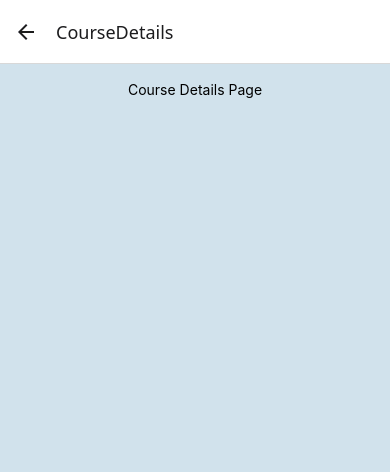
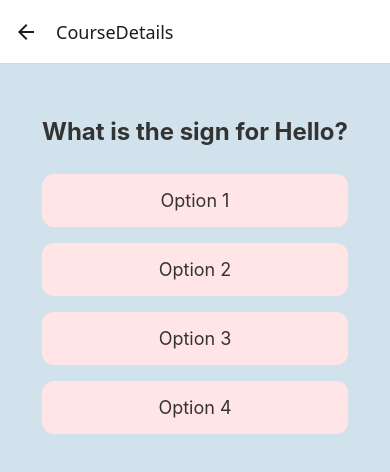
Before and after one commit to Signify-Team/SignifyApplication, a React Native app: screen /CourseDetails in a window 390 px wide. Shown: the top 472 px of the page. Built offline with nearby package versions, Linux system fonts and the light colour scheme.

Commit message:
Questions Logic Implementation.

```diff
--- /dev/null
+++ b/front-end-layer/components/GestureQuestion.js
@@ -0,0 +1,41 @@
+/**
+ * @file GestureQuestions.js
+ * @description Asks the user to open up the camera and asks a gesture question.
+ *
+ * @datecreated 19.12.2024
+ * @lastmodified 19.12.2024
+ */
+
+import React from 'react';
+import { View, Text, Button } from 'react-native';
+import styles from '../styles/QuestionStyles';
+// import { Camera } from 'expo-camera';
+
+const GestureQuestion = ({ data, onAnswer }) => {
+    // const [hasPermission, setHasPermission] = React.useState(null);
+
+    // React.useEffect(() => {
+    //     (async () => {
+    //         const { status } = await Camera.requestCameraPermissionsAsync();
+    //         setHasPermission(status === 'granted');
+    //     })();
+    // }, []);
+
+    // if (hasPermission === null) {
+    //     return <Text>Requesting camera permission...</Text>;
+    // }
+
+    // if (hasPermission === false) {
+    //     return <Text>No access to camera</Text>;
+    // }
+
+    return (
+        <View style={styles.gestContainer}>
+            <Text style={styles.prompt}>{data.prompt}</Text>
+            {/* <Camera style={styles.camera} /> */}
+            <Button title="Submit Gesture" onPress={() => onAnswer('gestureCaptured')} />
+        </View>
+    );
+};
+
+export default GestureQuestion;
--- /dev/null
+++ b/front-end-layer/components/MultipleChoiceQuestion.js
@@ -0,0 +1,32 @@
+/**
+ * @file MultipleChoiceQuestion.js
+ * @description Displays a multiple choice question with options.
+ *
+ * @datecreated 19.12.2024
+ * @lastmodified 19.12.2024
+ */
+
+import React from 'react';
+import { View, Text, TouchableOpacity } from 'react-native';
+import styles from '../styles/QuestionStyles';
+
+const MultipleChoiceQuestion = ({ data, onAnswer }) => {
+    return (
+        <View style={styles.multContainer}>
+            <Text style={styles.question}>{data.question}</Text>
+            <View style={styles.optionsContainer}>
+                {data.options.map((option, index) => (
+                    <TouchableOpacity
+                        key={index}
+                        style={styles.optionButton}
+                        onPress={() => onAnswer(option)}
+                    >
+                        <Text style={styles.optionText}>{option}</Text>
+                    </TouchableOpacity>
+                ))}
+            </View>
+        </View>
+    );
+};
+
+export default MultipleChoiceQuestion;
--- /dev/null
+++ b/front-end-layer/components/Question.js
@@ -0,0 +1,28 @@
+/**
+ * @file Question.js
+ * @description Handles rendering of different question types.
+ *
+ * @datecreated 19.12.2024
+ * @lastmodified 19.12.2024
+ */
+
+import React from 'react';
+import { View } from 'react-native';
+import MultipleChoiceQuestion from './MultipleChoiceQuestion';
+import GestureQuestion from './GestureQuestion';
+import styles from '../styles/QuestionStyles';
+
+const Lesson = ({ lessonType, questionData, onAnswer }) => {
+    return (
+        <View style={styles.quesContainer}>
+            {lessonType === 'multipleChoice' && (
+                <MultipleChoiceQuestion data={questionData} onAnswer={onAnswer} />
+            )}
+            {lessonType === 'gesture' && (
+                <GestureQuestion data={questionData} onAnswer={onAnswer} />
+            )}
+        </View>
+    );
+};
+
+export default Lesson;
--- a/front-end-layer/screens/CourseDetailsPage.js
+++ b/front-end-layer/screens/CourseDetailsPage.js
@@ -6,30 +6,39 @@
  * @lastmodified 19.12.2024
  */
 
-import React from 'react';
-import {
-    View,
-    Text,
-} from 'react-native';
+import React, { useState } from 'react';
+import { View, ScrollView } from 'react-native';
+import Lesson from '../components/Question';
 import styles from '../styles/styles';
 
-// Course Details Page Layout
-const CourseDetailsPage =
-    () => {
-        return (
-            <View
-                style={
-                    styles.container
-                }>
-                <Text
-                    style={
-                        styles.text
-                    }>
-                    Course Details
-                    Page
-                </Text>
-            </View>
-        );
+const lessons = [
+    { id: 1, type: 'multipleChoice', data: { question: 'What is the sign for Hello?', options: ['Option 1', 'Option 2', 'Option 3', 'Option 4'] } },
+    { id: 2, type: 'gesture', data: { prompt: 'Perform the gesture for "Hello".' } },
+];
+
+const CourseDetailPage = () => {
+    const [currentLessonIndex, setCurrentLessonIndex] = useState(0);
+
+    const handleAnswer = (answer) => {
+        console.log('User Answer:', answer);
+        if (currentLessonIndex < lessons.length - 1) {
+            setCurrentLessonIndex(currentLessonIndex + 1);
+        } else {
+            console.log('Course Completed');
+        }
     };
 
-export default CourseDetailsPage;
+    return (
+        <View style={styles.container}>
+            <ScrollView contentContainerStyle={styles.scrollContainer}>
+                <Lesson
+                    lessonType={lessons[currentLessonIndex].type}
+                    questionData={lessons[currentLessonIndex].data}
+                    onAnswer={handleAnswer}
+                />
+            </ScrollView>
+        </View>
+    );
+};
+
+export default CourseDetailPage;
--- /dev/null
+++ b/front-end-layer/styles/QuestionStyles.js
@@ -0,0 +1,69 @@
+/**
+ * @file QuestionStyles.js
+ * @description Includes styles for different question components.
+ *
+ * @datecreated 19.12.2024
+ * @lastmodified 19.12.2024
+ */
+
+import {
+    StyleSheet,
+    Dimensions,
+} from 'react-native';
+import {
+    COLORS,
+} from '../utils/constants';
+
+const {width, height} =
+    Dimensions.get(
+        'window',
+    );
+
+export default StyleSheet.create({
+    quesContainer: {
+        flex: 1,
+        backgroundColor: COLORS.neutral_base_soft,
+        justifyContent: 'center',
+        alignItems: 'center',
+        padding: 16,
+    },
+    multContainer: {
+        width: '100%',
+        alignItems: 'center',
+    },
+    question: {
+        fontSize: 24,
+        fontWeight: 'bold',
+        marginBottom: 20,
+        color: COLORS.neutral_base_dark,
+    },
+    optionsContainer: {
+        width: '100%',
+    },
+    optionButton: {
+        backgroundColor: COLORS.soft_pink_background,
+        padding: 16,
+        marginVertical: 8,
+        borderRadius: 12,
+        alignItems: 'center',
+    },
+    optionText: {
+        fontSize: 18,
+        color: COLORS.neutral_base_dark,
+    },
+    gestContainer: {
+        width: '100%',
+        alignItems: 'center',
+    },
+    prompt: {
+        fontSize: 20,
+        marginBottom: 20,
+        color: COLORS.neutral_base_dark,
+    },
+    camera: {
+        width: '100%',
+        height: 400,
+        borderRadius: 12,
+        marginBottom: 20,
+    },
+});
```
Also changed, not shown: front-end-layer/components/InfoBox.js (+1 -8 lines).
